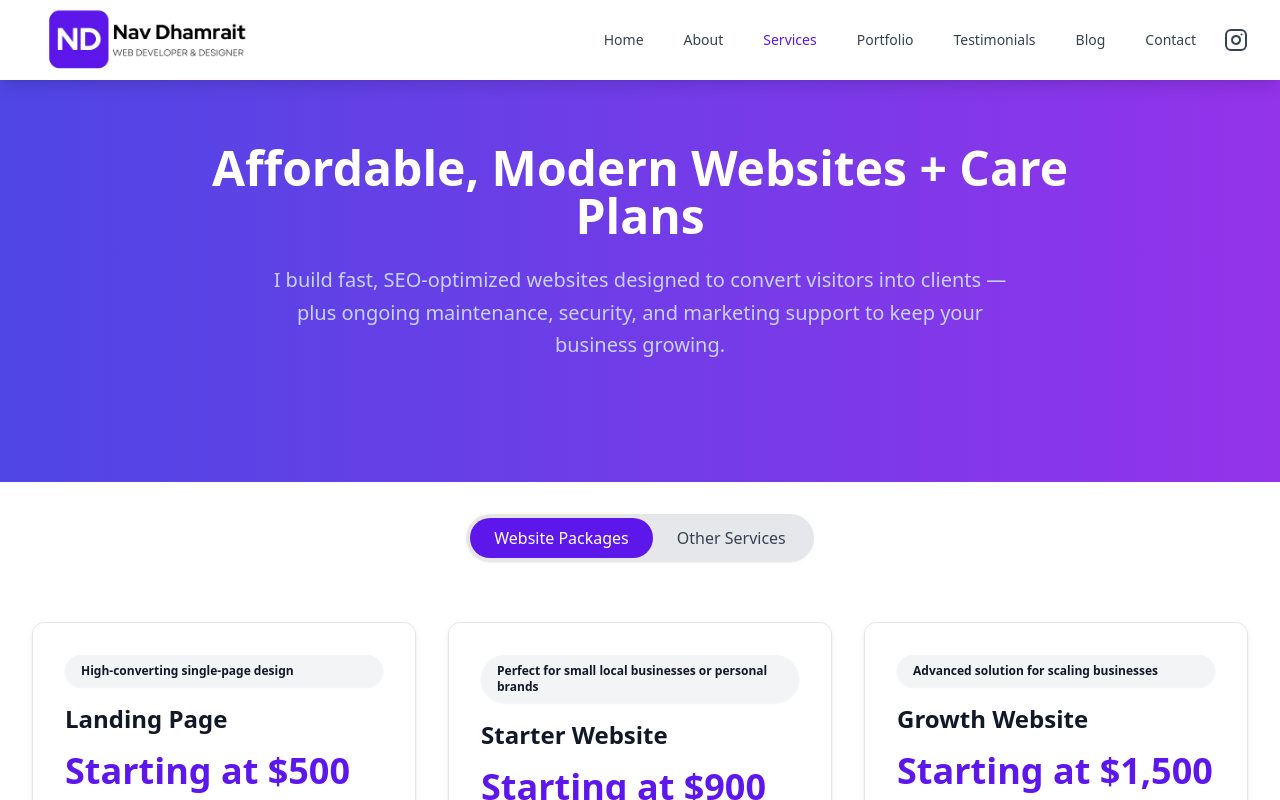
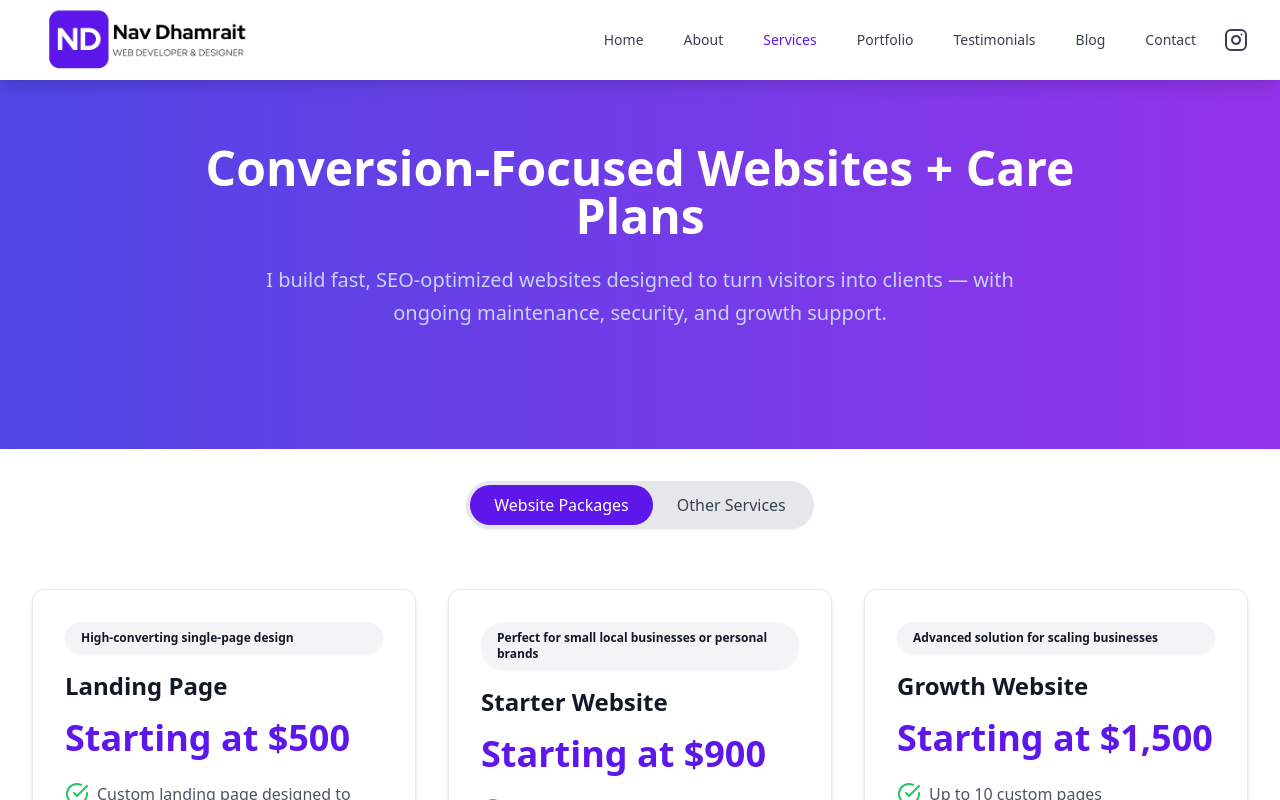
Before and after one commit to nav-commits/WebsiteBusiness, a React (Vite) app: page /services in a window 1280 px wide. Shown: the top 800 px of the page. Built offline with nearby package versions, Linux system fonts and the light colour scheme.

Commit message:
fixed heading

```diff
--- a/src/pages/Services.tsx
+++ b/src/pages/Services.tsx
@@ -32,15 +32,13 @@ const Services = () => {
             className="text-4xl md:text-5xl font-extrabold mb-6 max-w-4xl mx-auto"
             variants={fadeInUp}
           >
-            Affordable, Modern Websites + Care Plans
+            Conversion-Focused Websites + Care Plans
           </motion.h1>
           <motion.p
             className="text-xl text-indigo-200 mb-10 max-w-3xl mx-auto leading-relaxed"
             variants={fadeInUp}
           >
-            I build fast, SEO-optimized websites designed to convert visitors
-            into clients — plus ongoing maintenance, security, and marketing
-            support to keep your business growing.
+            I build fast, SEO-optimized websites designed to turn visitors into clients — with ongoing maintenance, security, and growth support.
           </motion.p>
         </motion.div>
       </motion.section>
```
